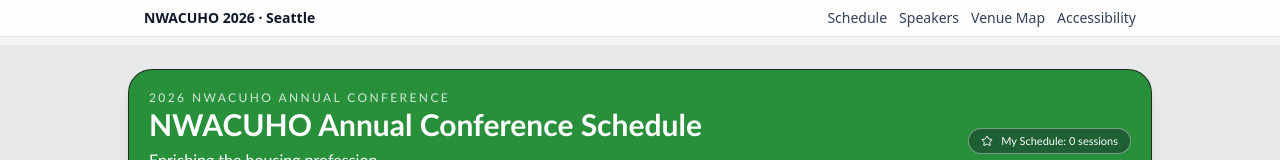
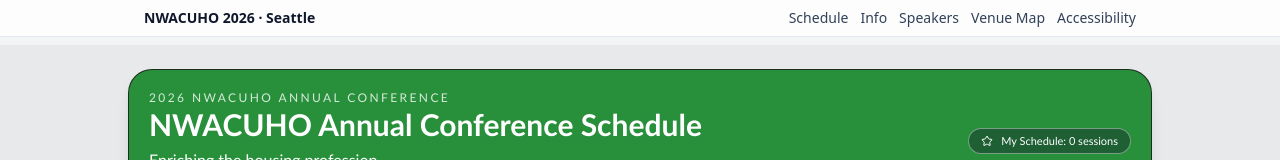
Before and after one commit to cristal-netizen/conf-schedule-nwacuho, a Next.js app: page / in a window 1280 px wide. Shown: the top 160 px of the page. Built offline with nearby package versions, Linux system fonts and the light colour scheme.

Commit message:
Add Seattle guide PDF for conference info page

```diff
--- a/app/layout.tsx
+++ b/app/layout.tsx
@@ -52,8 +52,15 @@
               NWACUHO 2026 · Seattle
             </div>
             <div className="flex items-center gap-3">
-              <Link href="/" className="text-slate-700 hover:text-[#28903b]">
+              <Link href="/" className="text-slate-700 hover:text-[#28903b]"
+              >
                 Schedule
+              </Link>
+              <Link
+                href="/info"
+                className="text-slate-700 hover:text-[#28903b]"
+              >
+                 Info
               </Link>
               <Link
                 href="/speakers"
```
Also changed, not shown: 1 other file (tests, documents, lock files or other folders).
